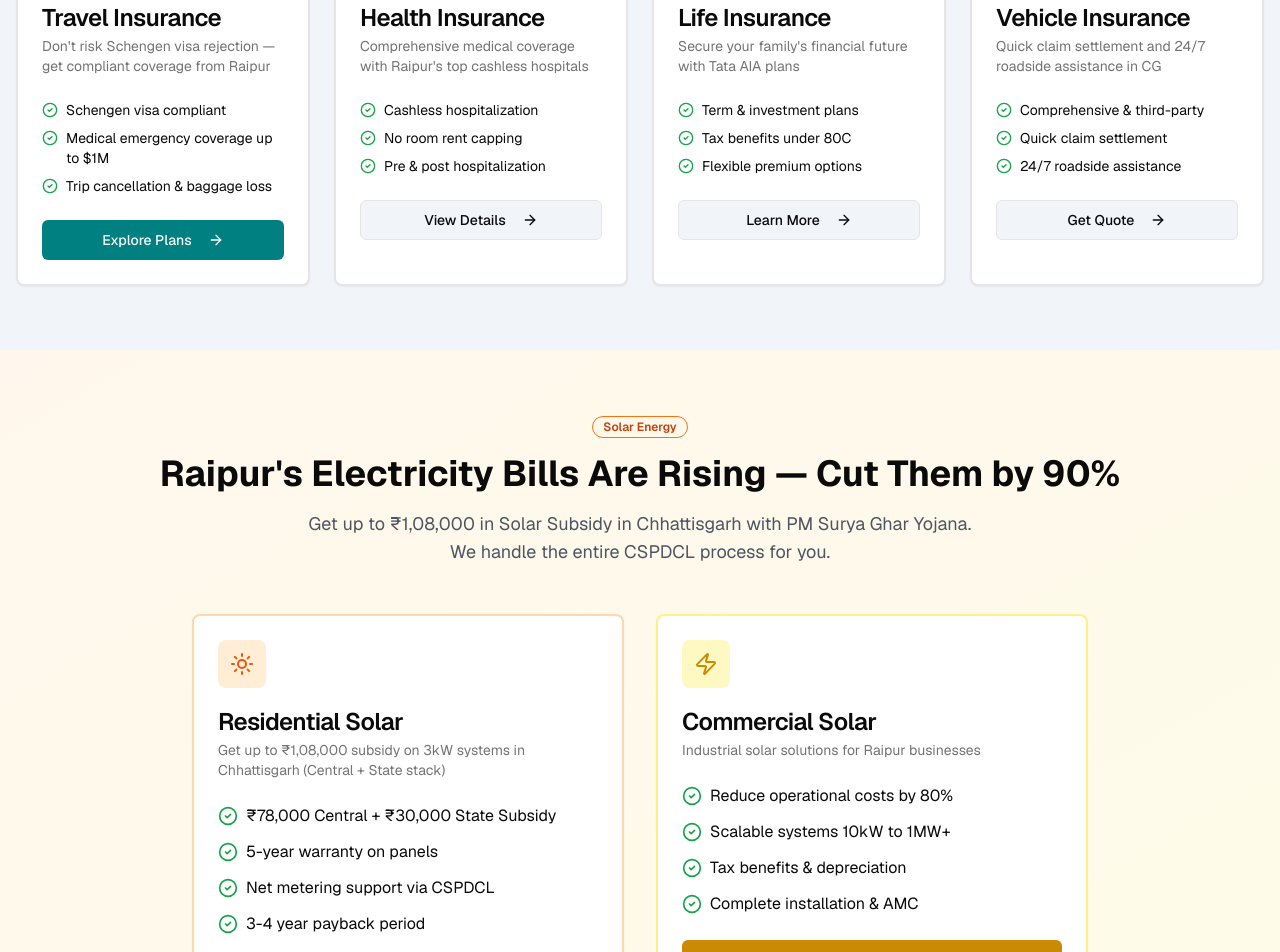
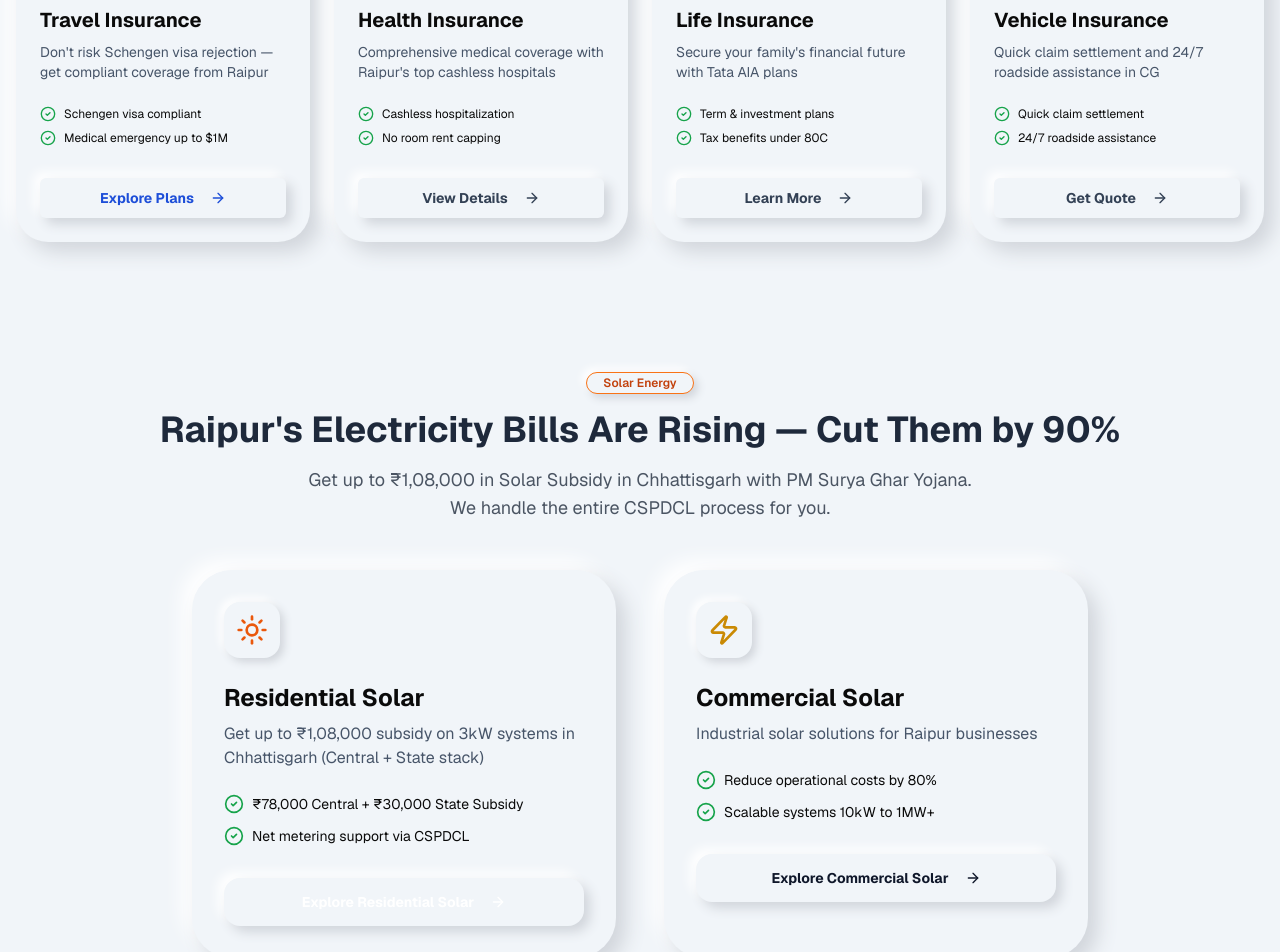
Before and after one commit to mynk717/biznexus-frontend-app, a Next.js app: page / in a window 1280 px wide. Shown: the part 1160-2112 px from the top of the page. Built offline with nearby package versions, Linux system fonts and the light colour scheme.

Commit message:
Implement site-wide Neumorphic design for Service Cards and CTAs

```diff
--- a/src/app/globals.css
+++ b/src/app/globals.css
@@ -220,37 +220,54 @@
   @apply bg-blue-50 dark:bg-blue-900/20 p-6 rounded-lg my-6;
 }
 
-/* Neumorphic Utility Classes */
+@layer base {
+  :root {
+    /* ... existing variables ... */
+    --nm-shadow-dark: #d1d5db;
+    --nm-shadow-light: #ffffff;
+  }
 
+  .dark {
+    /* ... existing variables ... */
+    --nm-shadow-dark: #020617;
+    --nm-shadow-light: #1e293b;
+  }
+}
+
+/* Neumorphic Utility Engine */
 .nm-flat {
   background: hsl(var(--background));
-  box-shadow: 20px 20px 60px #d9dae0, -20px -20px 60px #ffffff;
+  box-shadow: 10px 10px 20px var(--nm-shadow-dark), -10px -10px 20px var(--nm-shadow-light);
+  @apply transition-all duration-300;
+}
+
+.nm-flat-lg {
+  background: hsl(var(--background));
+  box-shadow: 20px 20px 60px var(--nm-shadow-dark), -20px -20px 60px var(--nm-shadow-light);
+}
+
+.nm-flat-sm {
+  background: hsl(var(--background));
+  box-shadow: 4px 4px 8px var(--nm-shadow-dark), -4px -4px 8px var(--nm-shadow-light);
 }
 
 .nm-inset {
   background: hsl(var(--background));
-  box-shadow: inset 20px 20px 60px #d9dae0, inset -20px -20px 60px #ffffff;
-}
-
-.dark .nm-flat {
-  background: #0f172a;
-  box-shadow: 20px 20px 60px #060a12, -20px -20px 60px #182442;
-}
-
-.dark .nm-inset {
-  background: #0f172a;
-  box-shadow: inset 20px 20px 60px #060a12, inset -20px -20px 60px #182442;
+  box-shadow: inset 6px 6px 12px var(--nm-shadow-dark), inset -6px -6px 12px var(--nm-shadow-light);
 }
 
 .nm-button {
   background: hsl(var(--background));
-  box-shadow: 6px 6px 12px #d9dae0, -6px -6px 12px #ffffff;
-  @apply transition-all active:shadow-inner;
+  box-shadow: 6px 6px 12px var(--nm-shadow-dark), -6px -6px 12px var(--nm-shadow-light);
+  @apply transition-all active:shadow-inner hover:scale-[1.02];
 }
 
-.dark .nm-button {
-  background: #0f172a;
-  box-shadow: 6px 6px 12px #060a12, -6px -6px 12px #182442;
+.nm-concave {
+  background: linear-gradient(145deg, var(--nm-shadow-dark), var(--nm-shadow-light));
+}
+
+.nm-convex {
+  background: linear-gradient(145deg, var(--nm-shadow-light), var(--nm-shadow-dark));
 }
 
 /* Ensure tables are responsive */
--- a/src/app/page.tsx
+++ b/src/app/page.tsx
@@ -150,166 +150,126 @@
 
         <div className="grid md:grid-cols-2 lg:grid-cols-4 gap-6">
           {/* Travel Insurance */}
-          <Card className="hover:shadow-lg transition-shadow border-2 hover:border-blue-500">
-            <CardHeader>
-              <div className="w-12 h-12 bg-blue-100 rounded-lg flex items-center justify-center mb-4">
+          <div className="nm-flat p-6 rounded-[32px] transition-all hover:scale-[1.02] border-none flex flex-col">
+            <div className="nm-flat-sm w-12 h-12 rounded-xl flex items-center justify-center mb-6">
               <Plane className="h-6 w-6 text-blue-600" />
             </div>
-              <CardTitle>Travel Insurance</CardTitle>
-              <CardDescription>
+            <h3 className="text-xl font-bold mb-2">Travel Insurance</h3>
+            <p className="text-sm text-slate-600 mb-6 flex-grow">
               Don't risk Schengen visa rejection — get compliant coverage from Raipur
-              </CardDescription>
-            </CardHeader>
-            <CardContent>
-              <ul className="space-y-2 text-sm">
+            </p>
+            <ul className="space-y-2 text-xs mb-8">
               <li className="flex items-start gap-2">
-                  <CheckCircle2 className="h-4 w-4 text-green-600 mt-0.5 flex-shrink-0" />
+                <CheckCircle2 className="h-4 w-4 text-green-600 flex-shrink-0" />
                 <span>Schengen visa compliant</span>
               </li>
               <li className="flex items-start gap-2">
-                  <CheckCircle2 className="h-4 w-4 text-green-600 mt-0.5 flex-shrink-0" />
-                  <span>Medical emergency coverage up to $1M</span>
-                </li>
-                <li className="flex items-start gap-2">
-                  <CheckCircle2 className="h-4 w-4 text-green-600 mt-0.5 flex-shrink-0" />
-                  <span>Trip cancellation & baggage loss</span>
+                <CheckCircle2 className="h-4 w-4 text-green-600 flex-shrink-0" />
+                <span>Medical emergency up to $1M</span>
               </li>
             </ul>
-            </CardContent>
-            <CardFooter>
-              <Button asChild className="w-full">
+            <Button asChild className="nm-button bg-transparent border-none text-blue-700 hover:bg-blue-50 font-bold">
               <Link href="/insurance/travel/international">
                 Explore Plans
                 <ArrowRight className="ml-2 h-4 w-4" />
               </Link>
             </Button>
-            </CardFooter>
-          </Card>
+          </div>
 
           {/* Health Insurance */}
-          <Card className="hover:shadow-lg transition-shadow border-2 hover:border-red-500">
-            <CardHeader>
-              <div className="w-12 h-12 bg-red-100 rounded-lg flex items-center justify-center mb-4">
+          <div className="nm-flat p-6 rounded-[32px] transition-all hover:scale-[1.02] border-none flex flex-col">
+            <div className="nm-flat-sm w-12 h-12 rounded-xl flex items-center justify-center mb-6">
               <Heart className="h-6 w-6 text-red-600" />
             </div>
-              <CardTitle>Health Insurance</CardTitle>
-              <CardDescription>
+            <h3 className="text-xl font-bold mb-2">Health Insurance</h3>
+            <p className="text-sm text-slate-600 mb-6 flex-grow">
               Comprehensive medical coverage with Raipur's top cashless hospitals
-              </CardDescription>
-            </CardHeader>
-            <CardContent>
-              <ul className="space-y-2 text-sm">
+            </p>
+            <ul className="space-y-2 text-xs mb-8">
               <li className="flex items-start gap-2">
-                  <CheckCircle2 className="h-4 w-4 text-green-600 mt-0.5 flex-shrink-0" />
+                <CheckCircle2 className="h-4 w-4 text-green-600 flex-shrink-0" />
                 <span>Cashless hospitalization</span>
               </li>
               <li className="flex items-start gap-2">
-                  <CheckCircle2 className="h-4 w-4 text-green-600 mt-0.5 flex-shrink-0" />
+                <CheckCircle2 className="h-4 w-4 text-green-600 flex-shrink-0" />
                 <span>No room rent capping</span>
               </li>
-                <li className="flex items-start gap-2">
-                  <CheckCircle2 className="h-4 w-4 text-green-600 mt-0.5 flex-shrink-0" />
-                  <span>Pre & post hospitalization</span>
-                </li>
             </ul>
-            </CardContent>
-            <CardFooter>
-              <Button asChild variant="outline" className="w-full">
+            <Button asChild variant="outline" className="nm-button bg-transparent border-none text-slate-700 font-bold">
               <Link href="/insurance/health">
                 View Details
                 <ArrowRight className="ml-2 h-4 w-4" />
               </Link>
             </Button>
-            </CardFooter>
-          </Card>
+          </div>
 
           {/* Life Insurance */}
-          <Card className="hover:shadow-lg transition-shadow border-2 hover:border-green-500">
-            <CardHeader>
-              <div className="w-12 h-12 bg-green-100 rounded-lg flex items-center justify-center mb-4">
+          <div className="nm-flat p-6 rounded-[32px] transition-all hover:scale-[1.02] border-none flex flex-col">
+            <div className="nm-flat-sm w-12 h-12 rounded-xl flex items-center justify-center mb-6">
               <Shield className="h-6 w-6 text-green-600" />
             </div>
-              <CardTitle>Life Insurance</CardTitle>
-              <CardDescription>
+            <h3 className="text-xl font-bold mb-2">Life Insurance</h3>
+            <p className="text-sm text-slate-600 mb-6 flex-grow">
               Secure your family's financial future with Tata AIA plans
-              </CardDescription>
-            </CardHeader>
-            <CardContent>
-              <ul className="space-y-2 text-sm">
+            </p>
+            <ul className="space-y-2 text-xs mb-8">
               <li className="flex items-start gap-2">
-                  <CheckCircle2 className="h-4 w-4 text-green-600 mt-0.5 flex-shrink-0" />
+                <CheckCircle2 className="h-4 w-4 text-green-600 flex-shrink-0" />
                 <span>Term & investment plans</span>
               </li>
               <li className="flex items-start gap-2">
-                  <CheckCircle2 className="h-4 w-4 text-green-600 mt-0.5 flex-shrink-0" />
+                <CheckCircle2 className="h-4 w-4 text-green-600 flex-shrink-0" />
                 <span>Tax benefits under 80C</span>
               </li>
-                <li className="flex items-start gap-2">
-                  <CheckCircle2 className="h-4 w-4 text-green-600 mt-0.5 flex-shrink-0" />
-                  <span>Flexible premium options</span>
-                </li>
             </ul>
-            </CardContent>
-            <CardFooter>
-              <Button asChild variant="outline" className="w-full">
+            <Button asChild variant="outline" className="nm-button bg-transparent border-none text-slate-700 font-bold">
               <Link href="/insurance/life">
                 Learn More
                 <ArrowRight className="ml-2 h-4 w-4" />
               </Link>
             </Button>
-            </CardFooter>
-          </Card>
+          </div>
 
           {/* Vehicle Insurance */}
-          <Card className="hover:shadow-lg transition-shadow border-2 hover:border-purple-500">
-            <CardHeader>
-              <div className="w-12 h-12 bg-purple-100 rounded-lg flex items-center justify-center mb-4">
+          <div className="nm-flat p-6 rounded-[32px] transition-all hover:scale-[1.02] border-none flex flex-col">
+            <div className="nm-flat-sm w-12 h-12 rounded-xl flex items-center justify-center mb-6">
               <Car className="h-6 w-6 text-purple-600" />
             </div>
-              <CardTitle>Vehicle Insurance</CardTitle>
-              <CardDescription>
+            <h3 className="text-xl font-bold mb-2">Vehicle Insurance</h3>
+            <p className="text-sm text-slate-600 mb-6 flex-grow">
               Quick claim settlement and 24/7 roadside assistance in CG
-              </CardDescription>
-            </CardHeader>
-            <CardContent>
-              <ul className="space-y-2 text-sm">
+            </p>
+            <ul className="space-y-2 text-xs mb-8">
               <li className="flex items-start gap-2">
-                  <CheckCircle2 className="h-4 w-4 text-green-600 mt-0.5 flex-shrink-0" />
-                  <span>Comprehensive & third-party</span>
-                </li>
-                <li className="flex items-start gap-2">
-                  <CheckCircle2 className="h-4 w-4 text-green-600 mt-0.5 flex-shrink-0" />
+                <CheckCircle2 className="h-4 w-4 text-green-600 flex-shrink-0" />
                 <span>Quick claim settlement</span>
               </li>
               <li className="flex items-start gap-2">
-                  <CheckCircle2 className="h-4 w-4 text-green-600 mt-0.5 flex-shrink-0" />
+                <CheckCircle2 className="h-4 w-4 text-green-600 flex-shrink-0" />
                 <span>24/7 roadside assistance</span>
               </li>
             </ul>
-            </CardContent>
-            <CardFooter>
-              <Button asChild variant="outline" className="w-full">
+            <Button asChild variant="outline" className="nm-button bg-transparent border-none text-slate-700 font-bold">
               <Link href="/insurance/vehicle">
                 Get Quote
                 <ArrowRight className="ml-2 h-4 w-4" />
               </Link>
             </Button>
-            </CardFooter>
-          </Card>
+          </div>
         </div>
       </section>
 
       {/* Solar Solutions Section */}
-      <section className="bg-gradient-to-br from-orange-50 to-yellow-50 -mx-4 px-4 py-16 scroll-mt-20" id="solar">
+      <section className="bg-transparent -mx-4 px-4 py-16 scroll-mt-20" id="solar">
         <div className="container mx-auto">
           <div className="text-center mb-12">
             <Badge
               variant="outline"
-              className="mb-4 border-orange-500 text-orange-700"
+              className="mb-4 border-orange-500 text-orange-700 nm-flat-sm px-4"
             >
               Solar Energy
             </Badge>
-            <h2 className="text-3xl md:text-4xl font-bold mb-4">
+            <h2 className="text-3xl md:text-4xl font-bold mb-4 text-slate-800 dark:text-slate-100">
               Raipur's Electricity Bills Are Rising — Cut Them by 90%
             </h2>
             <p className="text-lg text-gray-600 max-w-2xl mx-auto">
@@ -317,92 +277,64 @@
             </p>
           </div>
 
-          <div className="grid md:grid-cols-2 gap-8 max-w-4xl mx-auto">
-            <Card className="border-2 border-orange-200 hover:border-orange-500 transition-colors">
-              <CardHeader>
-                <div className="w-12 h-12 bg-orange-100 rounded-lg flex items-center justify-center mb-4">
-                  <Sun className="h-6 w-6 text-orange-600" />
+          <div className="grid md:grid-cols-2 gap-12 max-w-4xl mx-auto">
+            <div className="nm-flat p-8 rounded-[40px] border-none group transition-all hover:scale-[1.02]">
+              <div className="nm-flat-sm w-14 h-14 bg-orange-100 rounded-2xl flex items-center justify-center mb-6">
+                <Sun className="h-8 w-8 text-orange-600" />
               </div>
-                <CardTitle>Residential Solar</CardTitle>
-                <CardDescription>
+              <h3 className="text-2xl font-bold mb-2">Residential Solar</h3>
+              <p className="text-slate-600 mb-6">
                 Get up to ₹1,08,000 subsidy on 3kW systems in Chhattisgarh (Central + State stack)
-                </CardDescription>
-              </CardHeader>
-              <CardContent>
-                <ul className="space-y-3">
-                  <li className="flex items-start gap-2">
-                    <CheckCircle2 className="h-5 w-5 text-green-600 mt-0.5 flex-shrink-0" />
+              </p>
+              <ul className="space-y-3 mb-8">
+                <li className="flex items-start gap-2 text-sm">
+                  <CheckCircle2 className="h-5 w-5 text-green-600 flex-shrink-0" />
                   <span>₹78,000 Central + ₹30,000 State Subsidy</span>
                 </li>
-                  <li className="flex items-start gap-2">
-                    <CheckCircle2 className="h-5 w-5 text-green-600 mt-0.5 flex-shrink-0" />
-                    <span>5-year warranty on panels</span>
-                  </li>
-                  <li className="flex items-start gap-2">
-                    <CheckCircle2 className="h-5 w-5 text-green-600 mt-0.5 flex-shrink-0" />
+                <li className="flex items-start gap-2 text-sm">
+                  <CheckCircle2 className="h-5 w-5 text-green-600 flex-shrink-0" />
                   <span>Net metering support via CSPDCL</span>
                 </li>
-                  <li className="flex items-start gap-2">
-                    <CheckCircle2 className="h-5 w-5 text-green-600 mt-0.5 flex-shrink-0" />
-                    <span>3-4 year payback period</span>
-                  </li>
               </ul>
-              </CardContent>
-              <CardFooter>
               <Button
                 asChild
-                  className="w-full bg-orange-600 hover:bg-orange-700"
+                className="nm-button w-full bg-orange-600 text-white hover:bg-orange-700 border-none font-bold py-6 rounded-2xl"
               >
                 <Link href="/solar/residential">
                   Explore Residential Solar
                   <ArrowRight className="ml-2 h-4 w-4" />
                 </Link>
               </Button>
-              </CardFooter>
-            </Card>
+            </div>
 
-            <Card className="border-2 border-yellow-200 hover:border-yellow-500 transition-colors">
-              <CardHeader>
-                <div className="w-12 h-12 bg-yellow-100 rounded-lg flex items-center justify-center mb-4">
-                  <Zap className="h-6 w-6 text-yellow-600" />
+            <div className="nm-flat p-8 rounded-[40px] border-none group transition-all hover:scale-[1.02]">
+              <div className="nm-flat-sm w-14 h-14 bg-yellow-100 rounded-2xl flex items-center justify-center mb-6">
+                <Zap className="h-8 w-8 text-yellow-600" />
               </div>
-                <CardTitle>Commercial Solar</CardTitle>
-                <CardDescription>
+              <h3 className="text-2xl font-bold mb-2">Commercial Solar</h3>
+              <p className="text-slate-600 mb-6">
                 Industrial solar solutions for Raipur businesses
-                </CardDescription>
-              </CardHeader>
-              <CardContent>
-                <ul className="space-y-3">
-                  <li className="flex items-start gap-2">
-                    <CheckCircle2 className="h-5 w-5 text-green-600 mt-0.5 flex-shrink-0" />
+              </p>
+              <ul className="space-y-3 mb-8">
+                <li className="flex items-start gap-2 text-sm">
+                  <CheckCircle2 className="h-5 w-5 text-green-600 flex-shrink-0" />
                   <span>Reduce operational costs by 80%</span>
                 </li>
-                  <li className="flex items-start gap-2">
-                    <CheckCircle2 className="h-5 w-5 text-green-600 mt-0.5 flex-shrink-0" />
+                <li className="flex items-start gap-2 text-sm">
+                  <CheckCircle2 className="h-5 w-5 text-green-600 flex-shrink-0" />
                   <span>Scalable systems 10kW to 1MW+</span>
                 </li>
-                  <li className="flex items-start gap-2">
-                    <CheckCircle2 className="h-5 w-5 text-green-600 mt-0.5 flex-shrink-0" />
-                    <span>Tax benefits & depreciation</span>
-                  </li>
-                  <li className="flex items-start gap-2">
-                    <CheckCircle2 className="h-5 w-5 text-green-600 mt-0.5 flex-shrink-0" />
-                    <span>Complete installation & AMC</span>
-                  </li>
               </ul>
-              </CardContent>
-              <CardFooter>
               <Button
                 asChild
-                  className="w-full bg-yellow-600 hover:bg-yellow-700"
+                className="nm-button w-full bg-yellow-500 text-slate-900 hover:bg-yellow-600 border-none font-bold py-6 rounded-2xl"
               >
                 <Link href="/solar/commercial">
                   Explore Commercial Solar
                   <ArrowRight className="ml-2 h-4 w-4" />
                 </Link>
               </Button>
-              </CardFooter>
-            </Card>
+            </div>
           </div>
         </div>
       </section>
```
Lines whose indentation alone changed are shown as unchanged.
